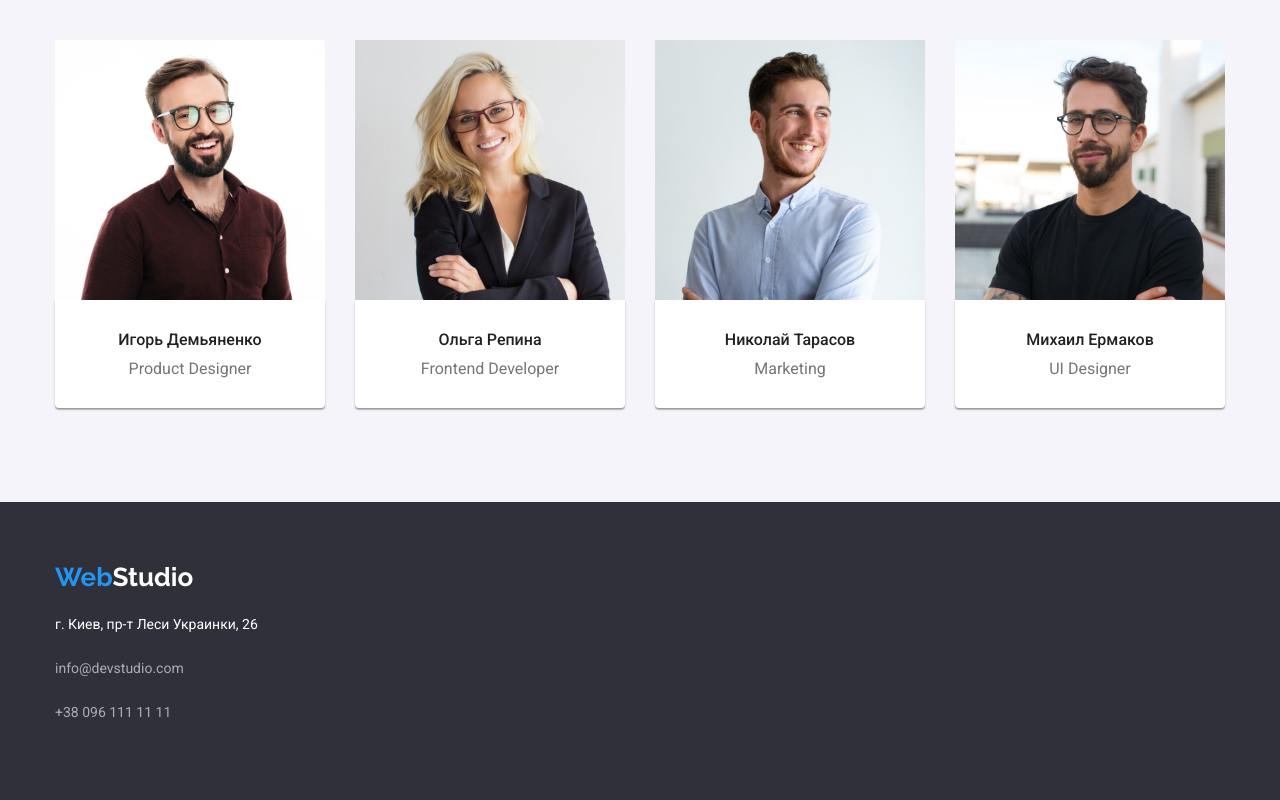
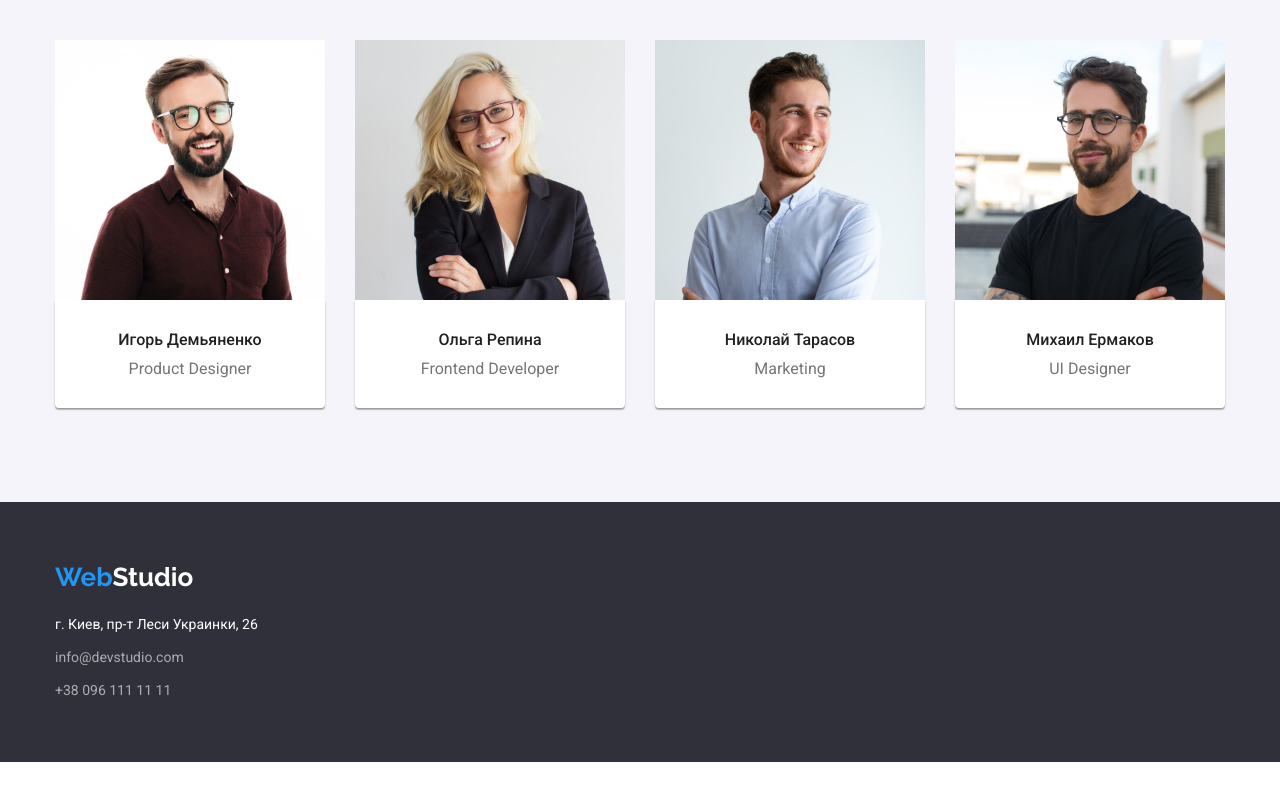
Before and after one commit to KaterunaBatyuk/goit-markup-hw-03, a plain HTML site: page index.html in a window 1280 px wide. Shown: the part 1686-2486 px from the top of the page. After the commit the page ends 2448 px from the top, so only its background shows below. Drawn offline with nearby package versions, Linux system fonts and the light colour scheme.

Commit message:
Update styles.css

```diff
--- a/css/styles.css
+++ b/css/styles.css
@@ -196,7 +196,7 @@ body {
 .footer {
   background-color: #2f303a;
 }
-.footer a {
+.footer .logo {
   display: block;
   margin-bottom: 20px;
 }
```
